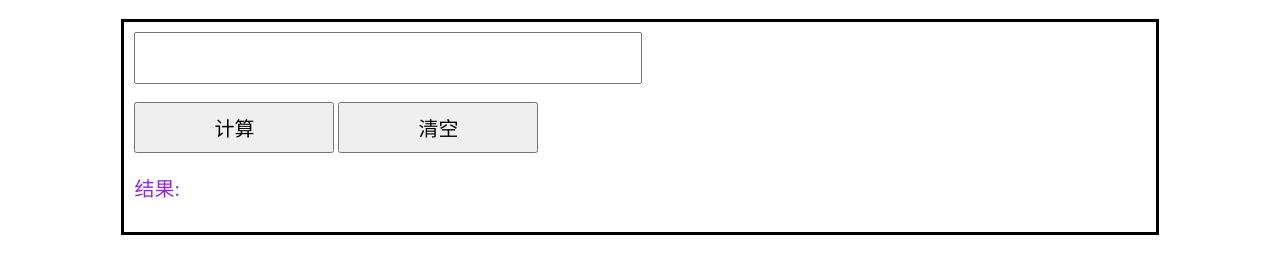
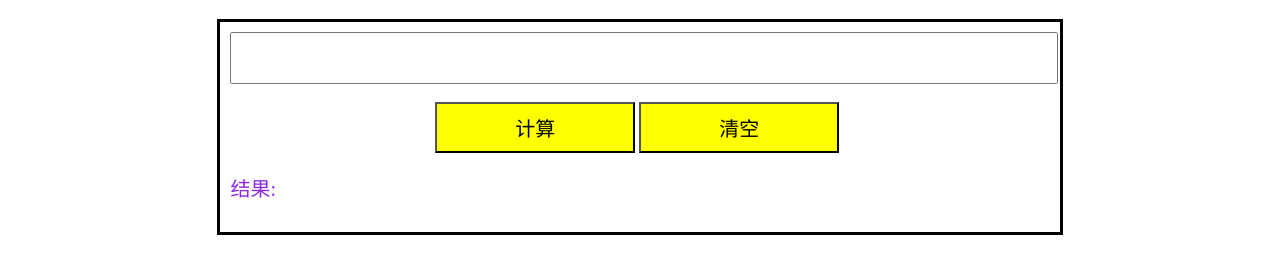
Before and after one commit to Suuuuulan/html_calculate, a plain HTML site: page index.html in a window 1280 px wide. Shown: the part 70-344 px from the top of the page. Drawn offline with Linux system fonts and the light colour scheme.

Commit message:
修改了编辑框以及按钮的样式

```diff
--- a/index.html
+++ b/index.html
@@ -3,8 +3,13 @@
 
 <head>
     <style>
+        body {
+            width: 80%;
+            margin: 0 auto;
+        }
+
         div.center {
-            margin: auto;
+            margin: 0 auto;
             width: 80%;
             border: 3px solid rgb(0, 0, 0);
             padding: 10px;
@@ -14,7 +19,24 @@
             text-align: center;
         }
 
+        input.center {
+            position: relative;
+            left: 0%;
 
+        }
+        button.positioned {
+            position: relative;
+            background: yellow;
+            top: 2%;
+            left: 25%;
+        }
+
+        button.positioned button.positioned {
+            position: relative;
+            background: yellow;
+            top: 2%;
+            left: 75%;
+        }
     </style>
     <meta charset="UTF-8">
     <meta name="viewport" content="width=device-width, initial-scale=1.0">
@@ -47,11 +69,14 @@
     </script>
     <h1>JavaScript计算器</h1>
     <div class="center">
-        <input class="center" type="text" id="input1" value="" style="font-size: 20px; width: 500px;height: 46px;">
+        <input class="center" type="text" id="input1" value="" style="width: 100%;font-size: 20px;height: 46px;">
         <br><br>
-        <button class="center" onclick="calculate()" style=" font-size: 20px; width: 200px;height: 51px;">计算</button>
-        <button class="center" onclick="clearInput()" style=" font-size: 20px; width: 200px;height: 51px;">清空</button>
-
+        <span>
+            <button class="positioned" onclick="calculate()"
+                style=" font-size: 20px; width: 200px;height: 51px;">计算</button>
+            <button class="positioned" onclick="clearInput()"
+                style=" font-size: 20px; width: 200px;height: 51px;">清空</button>
+        </span>
         <p id="result" style="font-size: 20px; color: blueviolet;">结果: </p>
     </div>
 </body>
```
